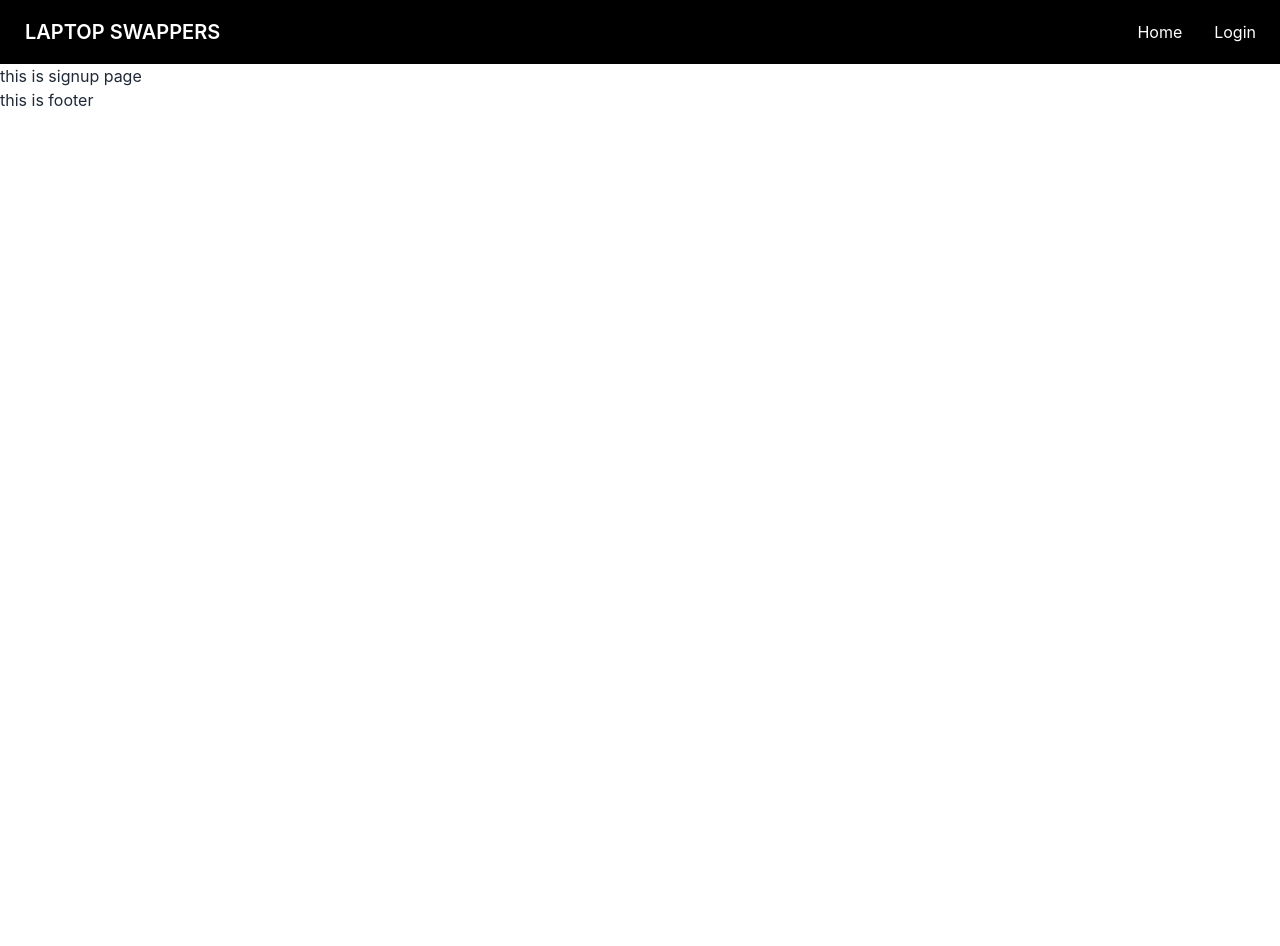
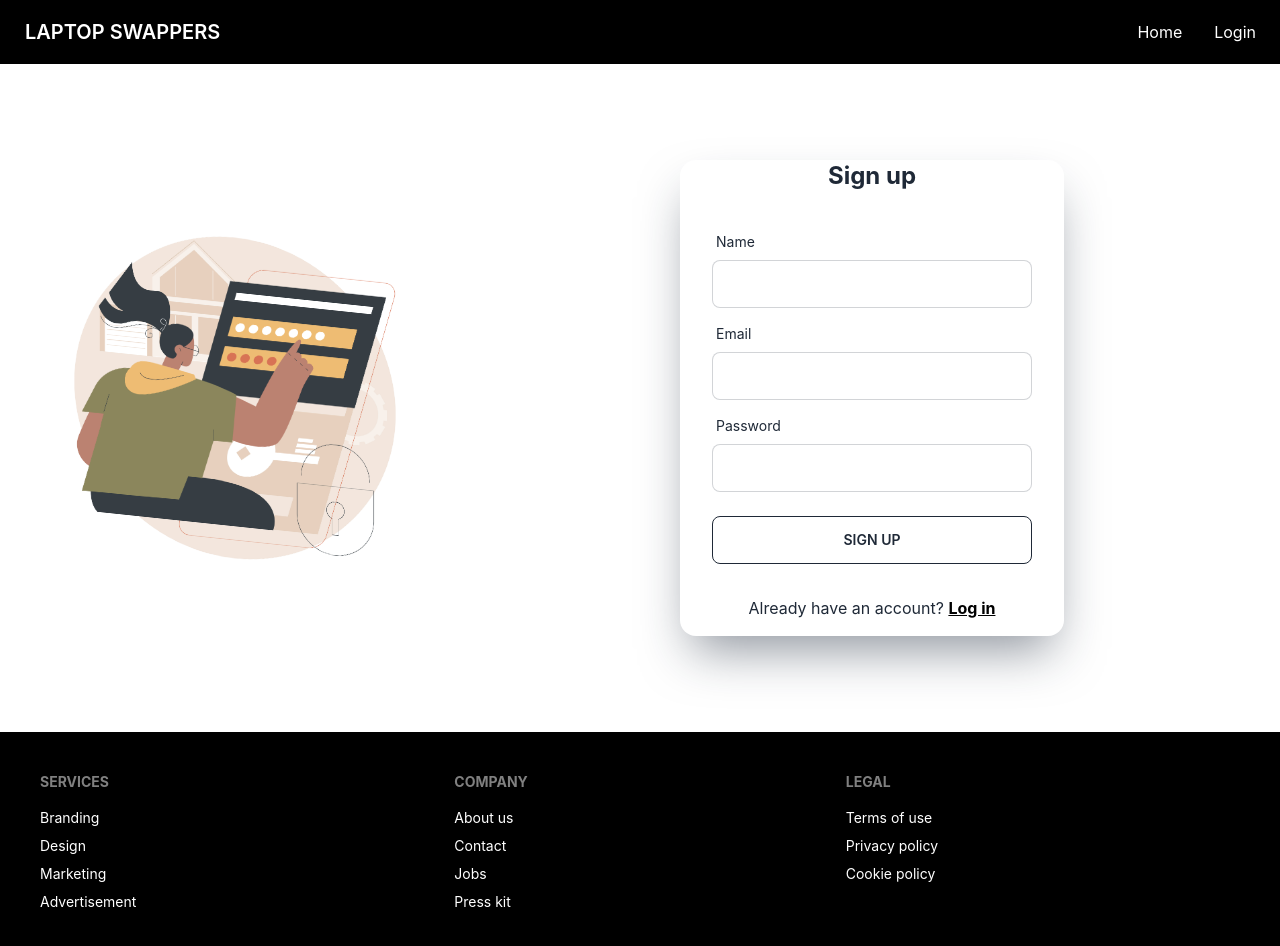
Before and after one commit to Marjan-001/assignment-12-laptop-resale-client, a React (Create React App) app: page /signup in a window 1280 px wide. Shown: the top 946 px of the page. Before the commit the page ends 800 px from the top, so only its background shows below. Built offline with nearby package versions, Linux system fonts and the light colour scheme.

Commit message:
sign up and login page design

```diff
--- a/package.json
+++ b/package.json
@@ -9,6 +9,7 @@
     "daisyui": "^2.42.1",
     "react": "^18.2.0",
     "react-dom": "^18.2.0",
+    "react-hook-form": "^7.39.5",
     "react-router-dom": "^6.4.3",
     "react-scripts": "5.0.1",
     "web-vitals": "^2.1.4"
--- a/src/Pages/Login/Login.js
+++ b/src/Pages/Login/Login.js
@@ -1,10 +1,40 @@
 import React from 'react';
-
+import { Link } from 'react-router-dom';
+import log from '../../assets/images/Login.jpg'
 const Login = () => {
     return (
-        <div>
-            <h2>this is login page</h2>
-        </div>
+        <div className="hero  w-full my-20 ">
+            <div className="hero-content grid gap-20 md:grid-cols-2 flex-col  lg:flex-row">
+                <div className="text-center lg:text-left">
+                    <img className='w-3/4 skew-y-6' src={log} alt='' />
+                </div>
+                <div className="card flex-shrink-0 w-full max-w-sm shadow-2xl bg-base-100 shadow-slate-800/50">
+                    <h1 className="text-2xl text-center font-bold">Login</h1>
+                    <form className="card-body">
+                        <div className="form-control">
+                            <label className="label">
+                                <span className="label-text">Email</span>
+                            </label>
+                            <input type="text" name='email' placeholder="email" className="input input-bordered" />
+                        </div>
+                        <div className="form-control">
+                            <label className="label">
+                                <span className="label-text">Password</span>
+                            </label>
+                            <input type="password" name='password' placeholder="password" className="input input-bordered" />
+
+                        </div>
+                        <div className="form-control mt-6">
+                            <input className="btn btn-ghost btn-outline" type="submit" value="Login" />
+                        </div>
+                    </form>
+                    <p className='text-center mb-4'>Don't have an account <Link className='text-black font-bold btn-link' to="/signup">Sign Up</Link> </p>
+                    <div className="divider">OR</div>
+                    <button className='btn bt-sm btn-outline flex content-center w-3/4 mx-auto mb-10'>CONTINUE WITH GOOGLE</button>
+
+                </div>
+            </div>
+        </div >
     );
 };
 
--- a/src/Pages/SignUp/SignUp.js
+++ b/src/Pages/SignUp/SignUp.js
@@ -1,10 +1,51 @@
 import React from 'react';
+import { Link } from 'react-router-dom';
+import { useForm } from 'react-hook-form';
+import log from '../../assets/images/Login.jpg'
 
 const SignUp = () => {
+    const { register, formState: { errors } } = useForm();
     return (
-        <div>
-            <h2>this is signup page</h2>
-        </div>
+        <div className="hero mx-auto  w-full my-20 ">
+            <div className="hero-content grid gap-20 md:grid-cols-2 flex-col  lg:flex-row">
+                <div className="text-center lg:text-left">
+                    <img className='w-3/4 skew-y-6' src={log} alt='' />
+                </div>
+                <div className="card flex-shrink-0 w-full max-w-sm shadow-2xl bg-base-100 shadow-slate-800/50">
+                    <h1 className="text-2xl text-center font-bold">Sign up</h1>
+                    <form className="card-body">
+                        <div className="form-control w-full max-w-xs">
+                            <label className="label"> <span className="label-text">Name</span></label>
+                            <input type="text" {...register("name", {
+                                required: "Name is Required"
+                            })} className="input input-bordered w-full max-w-xs" />
+                            {errors.name && <p className='text-red-500'>{errors.name.message}</p>}
+                        </div>
+                        <div className="form-control w-full max-w-xs">
+                            <label className="label"> <span className="label-text">Email</span></label>
+                            <input type="email" {...register("email", {
+                                required: true
+                            })} className="input input-bordered w-full max-w-xs" />
+                            {errors.email && <p className='text-red-500'>{errors.email.message}</p>}
+                        </div>
+                        <div className="form-control w-full max-w-xs">
+                            <label className="label"> <span className="label-text">Password</span></label>
+                            <input type="password" {...register("password", {
+                                required: "Password is required",
+                                minLength: { value: 6, message: "Password must be 6 characters long" },
+                                pattern: { value: /(?=.*[A-Z])(?=.*[!@#$&*])(?=.*[0-9])/, message: 'Password must have uppercase, number and special characters' }
+                            })} className="input input-bordered w-full max-w-xs" />
+                            {errors.password && <p className='text-red-500'>{errors.password.message}</p>}
+                        </div>
+                        <input className='btn btn-outline w-full mt-4' value="Sign Up" type="submit" />
+                        {/* {signUpError && <p className='text-red-600'>{signUpError}</p>} */}
+                    </form>
+                    <p className='text-center mb-4'>Already have an account? <Link className='text-black font-bold btn-link' to="/login">Log in</Link> </p>
+
+
+                </div>
+            </div>
+        </div >
     );
 };
 
--- a/src/Shared/Footer/Footer.js
+++ b/src/Shared/Footer/Footer.js
@@ -2,9 +2,28 @@
 
 const Footer = () => {
     return (
-        <div>
-            <h2>this is footer</h2>
-        </div>
+        <footer className="footer p-10 bg-black text-neutral-content">
+            <div>
+                <span className="footer-title">Services</span>
+                <a className="link link-hover">Branding</a>
+                <a className="link link-hover">Design</a>
+                <a className="link link-hover">Marketing</a>
+                <a className="link link-hover">Advertisement</a>
+            </div>
+            <div>
+                <span className="footer-title">Company</span>
+                <a className="link link-hover">About us</a>
+                <a className="link link-hover">Contact</a>
+                <a className="link link-hover">Jobs</a>
+                <a className="link link-hover">Press kit</a>
+            </div>
+            <div>
+                <span className="footer-title">Legal</span>
+                <a className="link link-hover">Terms of use</a>
+                <a className="link link-hover">Privacy policy</a>
+                <a className="link link-hover">Cookie policy</a>
+            </div>
+        </footer>
     );
 };
 
```
Also changed, not shown: src/assets/images/Login.jpg (added), 1 other file (tests, documents, lock files or other folders).
